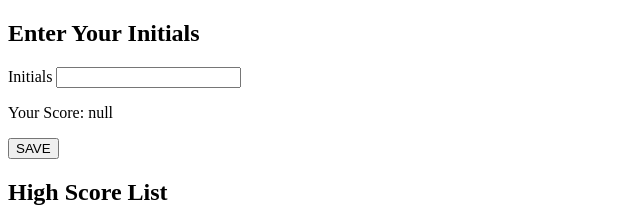
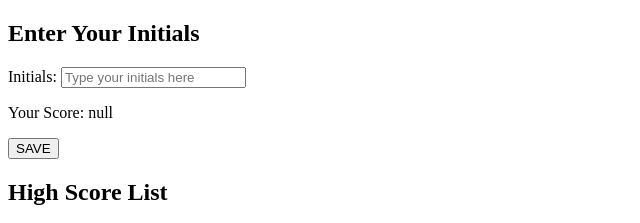
Before and after one commit to brianmyer/Coding-Quiz, a plain HTML site: page highscores.html in a window 1280 px wide. Shown: the top 223 px of the page, 0-640 px from the left. Drawn offline with Linux system fonts and the light colour scheme.

Commit message:
added placeholder text and maxlength to input

```diff
--- a/highscores.html
+++ b/highscores.html
@@ -10,8 +10,8 @@
     <div class="card">
         <h2>Enter Your Initials</h2>
         <form>
-            <label for="name">Initials</label>
-              <input type="text" id="initials">
+            <label for="name">Initials:</label>
+              <input type="text" id="initials" placeholder="Type your initials here" maxlength="3">
               <p id="last-score"></p>
           <button id="save">SAVE</button>
         </form>
```
Also changed, not shown: highscores.js (+4 -4 lines).
